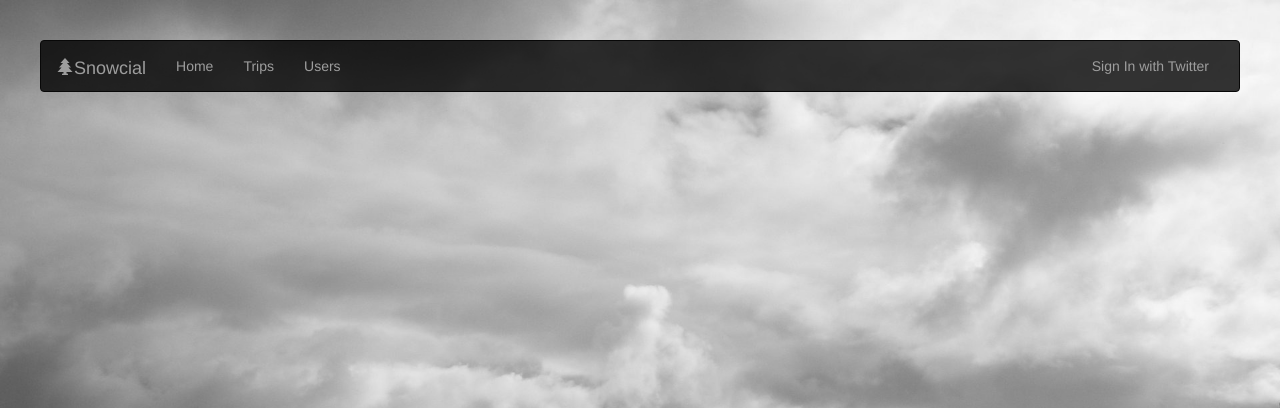
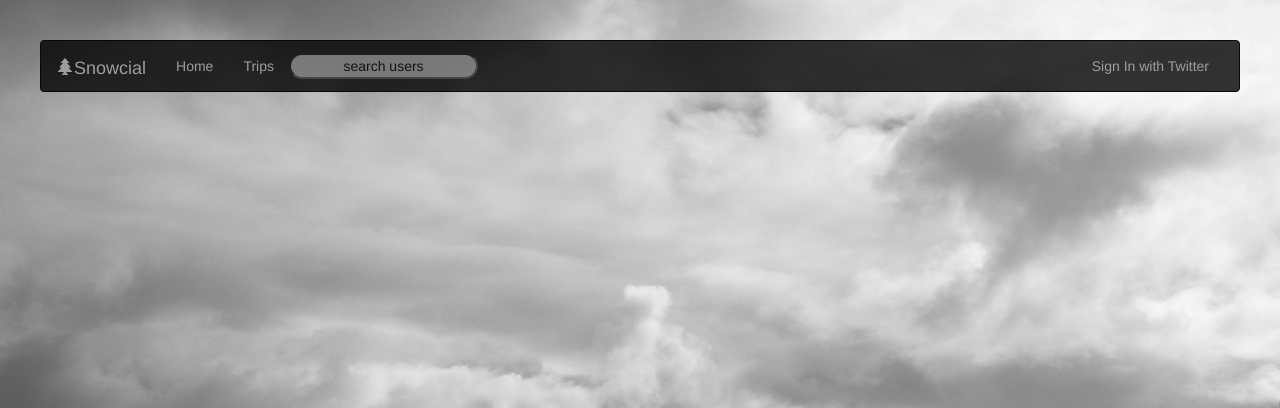
Before and after one commit to coreyd303/feed_engine_rails, a Rails app: page /trips in a window 1280 px wide. Shown: the top 408 px of the page. Run offline with Rails 7, Linux system fonts and the light colour scheme; data that the repository does not hold is empty; style sheets or scripts are compiled from the project's sources; parts of the project's set-up code (start-up, migrations or seed data) failed here and were passed over; some libraries are stand-ins or nearby versions.

Commit message:
adds search box to navbar

```diff
--- a/app/assets/stylesheets/application.css.scss
+++ b/app/assets/stylesheets/application.css.scss
@@ -154,3 +154,11 @@ html, body {
   width: 380px;
   box-shadow: 10px 10px 5px #888888;
 }
+
+.search-text-box {
+  opacity:0.4;
+  border-radius:15px;
+  color:#000;
+  text-align:center;
+  margin-top:12px;
+}
--- a/app/views/layouts/application.html.erb
+++ b/app/views/layouts/application.html.erb
@@ -24,7 +24,11 @@
       <ul class="nav navbar-nav">
         <li><%= link_to "Home", root_path %></li>
         <li><%= link_to "Trips", trips_path %></li>
-        <li><%= link_to "Users", users_path %></li>
+        <li>
+          <form action='/search' class='search'>
+            <input type='text' name='query' value='search users' class='search-text-box'>
+          </form>
+        </li>
       </ul>
       <ul class="nav navbar-nav pull-right">
         <% if current_user %>
@@ -48,3 +52,11 @@
 
 </body>
 </html>
+<script>
+  $('.search-text-box').focus(function() {
+    $(this).val('');
+  })
+  $('.search-text-box').blur(function() {
+    $(this).val('search users');
+  })
+</script>
```
Also changed, not shown: 2 other files.
